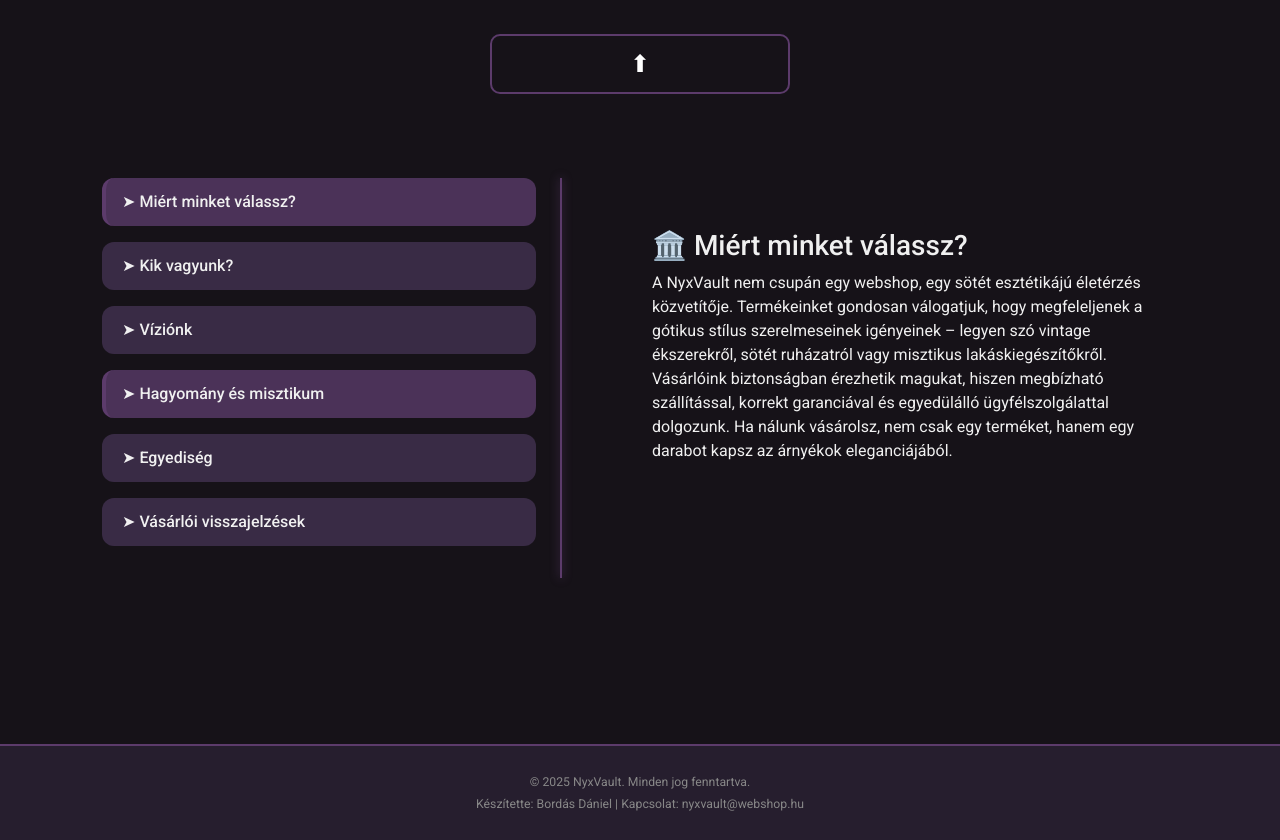
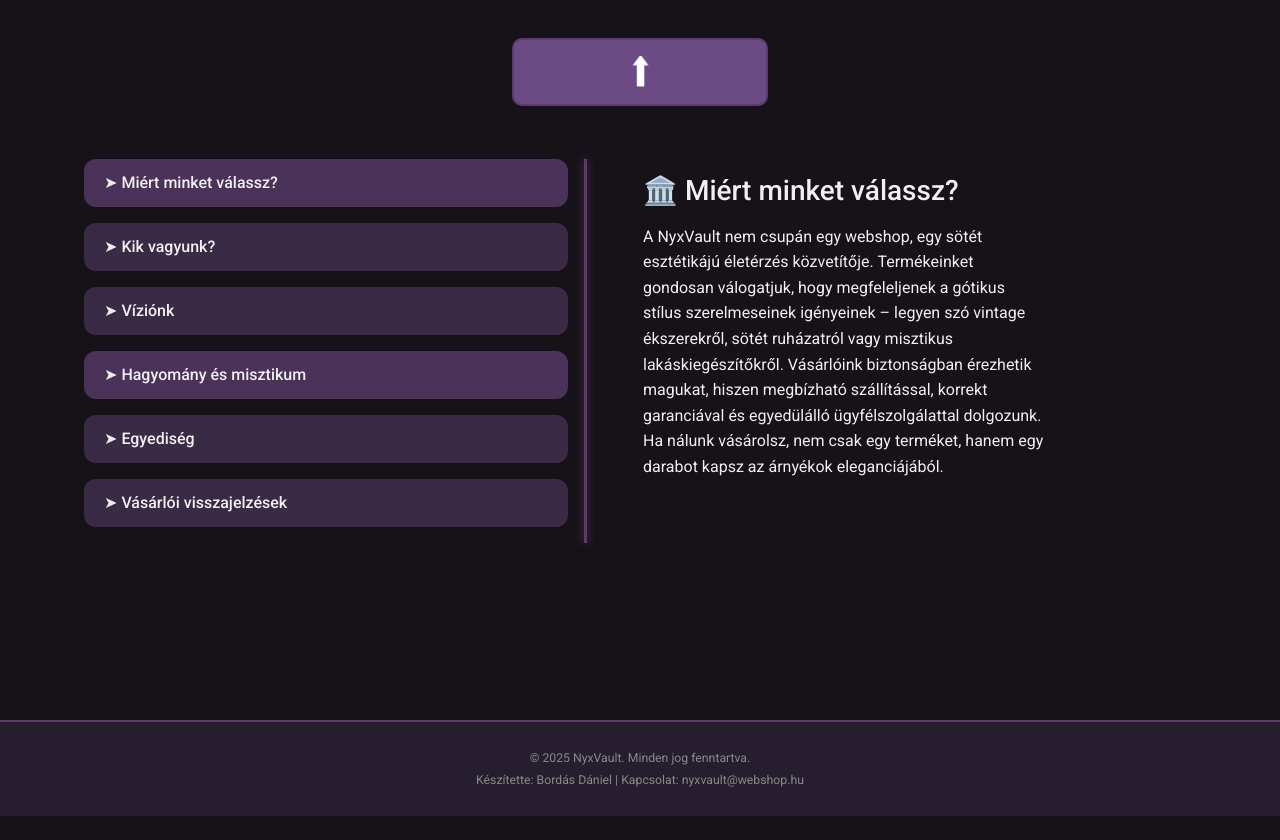
Before and after one commit to BordasDaniel/NyxVault, a plain HTML site: page main.html in a window 1280 px wide. Shown: the part 866-1706 px from the top of the page. After the commit the page ends 1682 px from the top, so only its background shows below. Drawn offline with nearby package versions, Linux system fonts and the light colour scheme.

Commit message:
A fő oldal második része újra lett írva. Mostmár telefonon és gépen is reszponzív.

```diff
--- a/main.html
+++ b/main.html
@@ -6,9 +6,13 @@
   <title>Főoldal</title>
   <link href="https://cdn.jsdelivr.net/npm/bootstrap@5.3.0/dist/css/bootstrap.min.css" rel="stylesheet">
   <link rel="stylesheet" href="style.css">
+  <link rel="shortcut icon" href="logo.png" type="image/x-icon">
   <style>
+
+    @media (min-width: 768px){
         body{
           overflow: hidden;
+        }
     }
 
   </style>
@@ -59,33 +63,39 @@
 </div>
 
 
-<!-- Container szekció (Bootstrap kell hozzá) -->
-<div id="info-section" class="container my-3 section-fullscreen main-content">
+<div id="info-section" class="page-wrapper container-fluid h-auto">
 
-   <a href="#main-section" class="btn btn-custom" id="back-to-top">⬆</a>
+    <!-- GOMB -->
+    <button id="scrollTopBtn">
+      <img src="arrow.png" alt="scroll up icon">
+    </button>
 
-  <div class="row hely">
-    <!-- Bal oldali menü -->
-    <div class="col-12 col-md-5 mb-3 mt-5">
-      <div id="infoMenu" class="d-flex flex-column">
+    <!-- KÖZÉPSŐ RÉSZ – KÉT FLEXBOX OSZLOP -->
+    <div class="main-content">
+
+    <div class="row middle-content gx-3">
+    <!-- BAL OLDAL -->
+    <div class="col-12 col-md-5">
+        <div class="left-content d-flex flex-column">
+        <div id="infoMenu" class="d-flex flex-column w-100">
             <span class="menu-link active" onclick="showSection('whyUs', this)">➤ Miért minket válassz?</span>
             <span class="menu-link" onclick="showSection('aboutUs', this)">➤ Kik vagyunk?</span>
             <span class="menu-link" onclick="showSection('vision', this)">➤ Víziónk</span>
             <span class="menu-link active" onclick="showSection('tradition', this)">➤ Hagyomány és misztikum</span>
             <span class="menu-link" onclick="showSection('unique', this)">➤ Egyediség</span>
             <span class="menu-link" onclick="showSection('feedback', this)">➤ Vásárlói visszajelzések</span>
-
+        </div>
         </div>
     </div>
 
-     <div class="col-12 col-md-1 d-flex justify-content-start">
-      <div class="divider-line"></div>
+     <!-- ELVÁLASZTÓ -->
+  <div class="col-12 col-md-auto d-flex justify-content-center align-items-center">
+    <div class="divider"></div>
   </div>
 
-
-    <!-- Jobb oldali tartalom -->
-    <div class="col-12 col-md-6 d-flex flex-column justify-content-center">
-      <div class="right-content">
+    <!-- JOBB OLDAL -->
+     <div class="col-12 col-md-5">
+     <div class="right-content d-flex flex-column">
         <div id="whyUs" class="info-section">
         <h3>🏛️ Miért minket válassz?</h3>
         <p>A NyxVault nem csupán egy webshop, egy sötét esztétikájú életérzés közvetítője. Termékeinket gondosan válogatjuk, hogy megfeleljenek a gótikus stílus szerelmeseinek igényeinek – legyen szó vintage ékszerekről, sötét ruházatról vagy misztikus lakáskiegészítőkről. Vásárlóink biztonságban érezhetik magukat, hiszen megbízható szállítással, korrekt garanciával és egyedülálló ügyfélszolgálattal dolgozunk. Ha nálunk vásárolsz, nem csak egy terméket, hanem egy darabot kapsz az árnyékok eleganciájából.</p>
@@ -122,16 +132,24 @@
          </div>
      </div>
      </div>
-</div>
+
     </div>
 
+    </div>
 
-<footer class="site-footer mt-auto py-4">
+  </div>
+
+  <footer class="site-footer py-4">
       <div class="container text-center text-muted small">
         <p>&copy; 2025 NyxVault. Minden jog fenntartva.</p>
         <p>Készítette: Bordás Dániel | Kapcsolat: nyxvault@webshop.hu</p>
       </div>
   </footer>
+
+
+
+
+
 <!-- Bootstrap JS -->
 <script src="https://cdn.jsdelivr.net/npm/bootstrap@5.3.0/dist/js/bootstrap.bundle.min.js"></script>
 <script>
@@ -146,7 +164,7 @@
 }
 
 
-document.getElementById("back-to-top").addEventListener("click", function(event) {
+document.getElementById("scrollTopBtn").addEventListener("click", function(event) {
   event.preventDefault(); // ne a böngésző alapértelmezett viselkedését használja
   window.scrollTo({
     top: 0,
--- a/style.css
+++ b/style.css
@@ -134,7 +134,7 @@
 .card-body, .product-card .card-body {
   color: var(--text-color) !important;
 }
-.card-footer, .product-card .card-footer {
+.product-card, .product-card .card-footer {
   background-color: transparent !important;
   border-top: none !important;
 }
@@ -416,80 +416,6 @@
  }
 
 
-
-/* Második rész */
- .menu-link {
-  cursor: pointer;
-  padding: 0.75rem 1rem;
-  margin-bottom: 1rem;
-  color: var(--text-color);
-  background-color: var(--card-bg);
-  border-left: 4px solid transparent;
-  border-radius: var(--border-radius);
-  font-weight: 500;
-  transition: color 0.3s ease;
-}
-
-.menu-link:hover {
-  background-color: var(--color-4);
-}
-
-.menu-link.active {
-  border-left: 4px solid var(--accent-color);
-  background-color: var(--color-4);
-}
-
-@media (max-width: 768px) {
-
-  .menu-link {
-    width: 768px !important;
-    max-width: 100%;
-    word-wrap: break-word;
-  }
-
-  .menu-link {
-  width: 80vw !important;
-  max-width: 100%;
-  word-wrap: break-word;
-  }
-
-
-  .right-content, .card, .card-body {
-  overflow-wrap: break-word !important;
-  word-wrap: break-word !important;
-  word-break: break-word !important;
-  white-space: normal !important;
-  }
-
-  .hely
-  {
-    margin-top: 25vh !important;
-  }
-
-  .divider-line
-  {
-    width: 100% !important;
-    height: 5px !important;
-    margin-bottom: 20px;
-  }
-
-  .lead-buttons .btn {
-  width: 50vw !important;
-  }
-
-}
-
-/*Ez csak pc-n jó*/
-@media screen and (min-width: 992px) {
-
-  .divider-line
-  {
-    margin-top: 3rem;
-  }
-
-}
-
-
 .btn-custom {
   background-color: transparent;
   color: var(--accent-color);
@@ -518,54 +444,210 @@
   align-items: center;
 }
 
-#info-section
-{
-  position: relative;
-  height: 85vh;
-  overflow-y: auto;
-  padding: 2rem;
-  display: flex;
-  align-items: center;
-  margin-bottom: 0 !important;
+@media (max-width: 768px) {
+  .lead-buttons .btn {
+    width: 40vw;
+  }
 }
 
 
-.divider-line {
+/*Második rész*/
+
+    #scrollTopBtn {
+      margin: 5vh auto 3.3rem;
+      background-color: #6c4b85;
+      padding: 16px 24px;
+      font-size: 26px;
+      border: 2px solid var(--accent-color);;
+      border-radius: 10px;
+      cursor: pointer;
+      display: flex;
+      align-items: center;
+      justify-content: center;
+      width: 20vw;
+      transition: background-color 0.3s ease;
+
+    }
+
+    #scrollTopBtn img {
+      height: 32px;
+    }
+
+    #scrollTopBtn:hover {
+      background-color:  var(--color-4);
+    }
+
+    @media (max-width: 768px)
+    {
+      #scrollTopBtn {
+        width: 70vw;
+      }
+
+      .divider{
+        width: 80vw !important;
+        height: 3px !important;
+        margin-bottom: 1.5rem !important;
+        margin-top: 1.5rem !important;
+      }
+
+    }
+
+
+
+
+    @media (min-width: 768px) {
+      #info-section {
+        height: 84vh !important;
+      }
+    }
+
+    .main-content {
+      /* padding: 10px 100px; */
+      width: 100%;
+      height: auto;
+
+    }
+
+    .flex-section {
+      display: flex;
+      flex-direction: column;
+      justify-content: flex-start;
+      align-items: center;
+      height: 100%;
+      padding: 20px;
+      background-color: #222;
+      border-radius: 10px;
+    }
+
+    .site-footer {
+      background-color: var(--navbar-color);
+      color: var(--text-color);
+      border-top: 2px solid var(--accent-color);
+      font-size: 0.875rem;
+    }
+
+    .site-footer p {
+      margin: 0.2rem 0;
+    }
+
+    .menu-link {
+  cursor: pointer;
+  padding: 0.75rem 1rem;
+  margin-bottom: 1rem;
+  color: var(--text-color);
+  background-color: var(--card-bg);  border-left: 4px solid transparent;
+  border-left: 4px solid transparent !important;
+  border-radius: var(--border-radius) !important;
+  font-weight: 500 !important;
+  transition: color 0.3s ease;
+  font-weight: 500;
+  width: 100%;
+}
+
+.menu-link:hover {
+  background-color: var(--color-4);
+}
+
+.menu-link.active {
+    border-left: 4px solid var(--accent-color);
+  background-color: var(--color-4);
+}
+
+/* Középső oszlop konténerei */
+.middle-content {
+  margin-top: 1rem;
+   min-height: auto;
+}
+
+@media (min-width: 768px) {
+  .middle-content {
+      margin-left: 4rem;
+  }
+
+}
+
+
+/* Bal és jobb tartalom külön él */
+.left-content,
+.right-content {
+  display: flex;
+  flex-direction: column;
+}
+
+.right-content
+{
+  display: flex;
+  flex-direction: column;
+  justify-content: center; /* Függőleges középre igazítás */
+  align-items: center;     /* Vízszintes középre igazítás */
+  height: 100%;            /* Szükséges a középre igazításhoz */
+  /* padding: 2rem */
+  margin: 0 2.5rem;
+}
+
+
+/* Menü linkek */
+.menu-link {
+  cursor: pointer;
+  padding: 0.75rem 1rem;
+  margin-bottom: 1rem;
+  color: var(--text-color);
+  background-color: var(--card-bg, #2c2c35);
+  border-left: 4px solid transparent;
+  border-radius: 8px;
+  font-weight: 500;
+  transition: background-color 0.3s ease, border-left 0.3s ease;
+  width: 100%;
+}
+
+.menu-link:hover {
+  background-color: var(--color-4, #3a2f4d);
+}
+
+.menu-link.active {
+  border-left: 4px solid var(--accent-color);
+  background-color: var(--color-4, #3a2f4d);
+}
+
+/* Tartalom szekciók */
+.info-section {
+  margin-bottom: 2rem;
+}
+
+.info-section h3 {
+  margin-bottom: 1rem;
+}
+
+.info-section p {
+  line-height: 1.6;
+}
+
+.d-none {
+  display: none;
+}
+
+.divider{
   width: 2px;
   height: auto;
   background-color: var(--accent-color);
   box-shadow: 0 0 10px var(--accent-color);
 }
 
-.right-content {
-  min-height: 200px; /* hogy ne ugorjon össze, ha rövidebb */
-  transition: all 0.3s ease;
-}
-
-
-#back-to-top {
-  position: absolute;
-  width: 300px;
-  text-align: center;
-  top: 20px;
-  left: 50%;
-  transform: translateX(-50%);
-  padding: 10px 20px;
-  border-radius: 10px;
-  cursor: pointer;
-  font-size: 24px;
-  color: white;
-  transition: background-color 0.3s ease;
-  border: 2px solid var(--accent-color);;
-  z-index: 9999;
-}
-
-#back-to-top:hover {
-  background-color:  var(--color-4);
+/* Asztali nézet: álló vonal */
+@media (min-width: 768px) {
+  .divider {
+    width: 3px;
+    height: 100%;
+  }
 }
 
 
 
+
+
+
+
+/* Termékek oldal */
 #searchInput
 {
   width: 70vw !important;
```
Also changed, not shown: arrow.png (added). Lines whose indentation alone changed are shown as unchanged.
